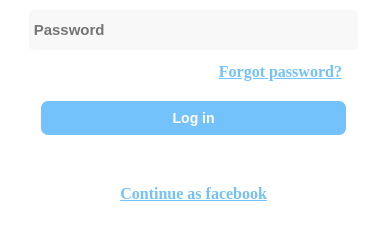
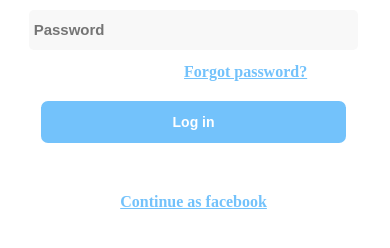
Before and after one commit to yashbalwani/Instagram.login.com., a plain HTML site: page index.html in a window 390 px wide. Shown: the part 402-650 px from the top of the page. Drawn offline with Linux system fonts and the light colour scheme.

Commit message:
Update style.css

```diff
--- a/style.css
+++ b/style.css
@@ -161,12 +161,13 @@ a{
 
     .ffff{
         width: 88%;
-        height: 4vh;
+        height: 5vh;
         margin-bottom: 20px;
     }
 
     .forgot{
         font-weight: bolder;
+        margin-left: 30%;
     }
 
     .facebook{
```
